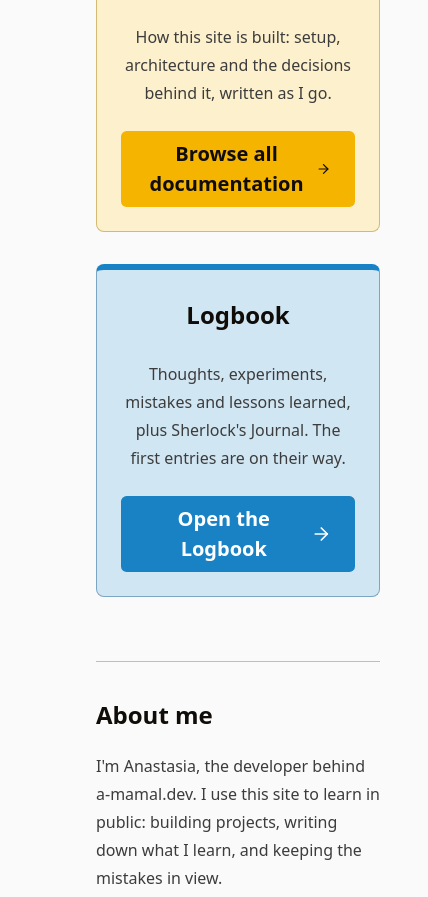
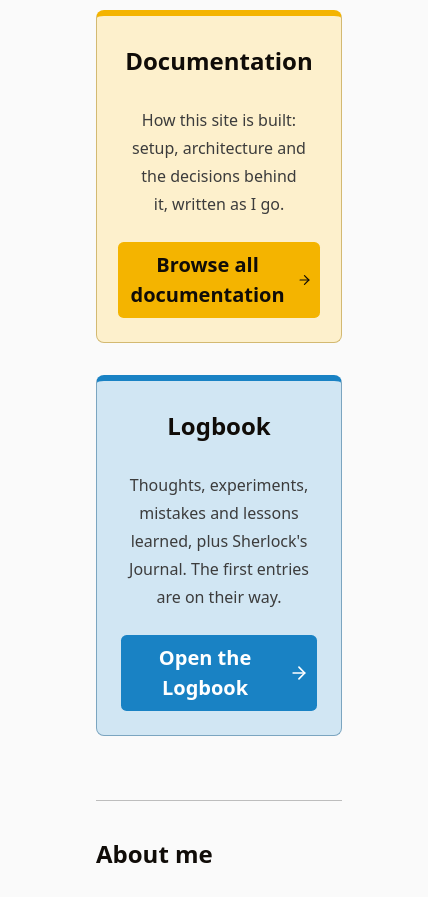
Before and after one commit to a-mamal/a-mamal-dev, a React (Vite) app in the folder frontend/: page / in a window 390 px wide. Shown: the part 900-1797 px from the top of the page, 428 px wide, since content can reach past the window. Built offline with nearby package versions, Linux system fonts and the light colour scheme; no server answers.

Commit message:
fix(home): let the panel grid shrink on small screens

```diff
--- a/frontend/src/styles/App.css
+++ b/frontend/src/styles/App.css
@@ -605,11 +605,15 @@
 
 @media (max-width: 768px) {
 	.home-panels {
-		grid-template-columns: 1fr;
+		grid-template-columns: minmax(0, 1fr);
 	}
 
 	.home-panel {
 		padding: var(--space-md);
+
+		.home-panel__link {
+			padding: var(--space-xs);
+		}
 	}
 }
 
```
